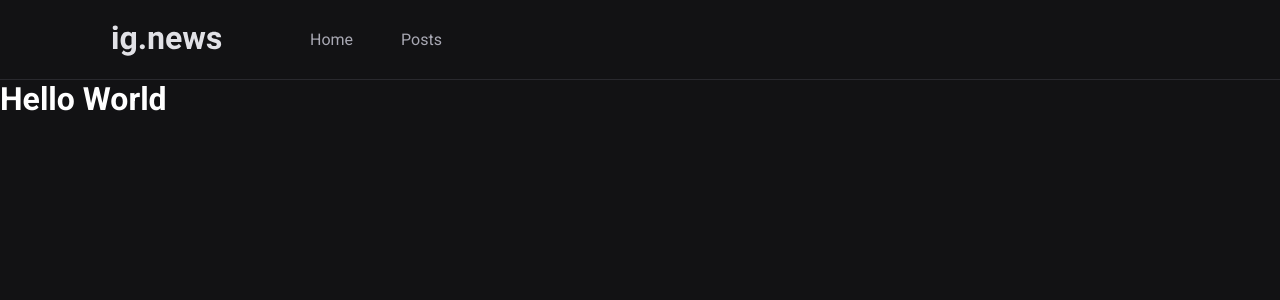
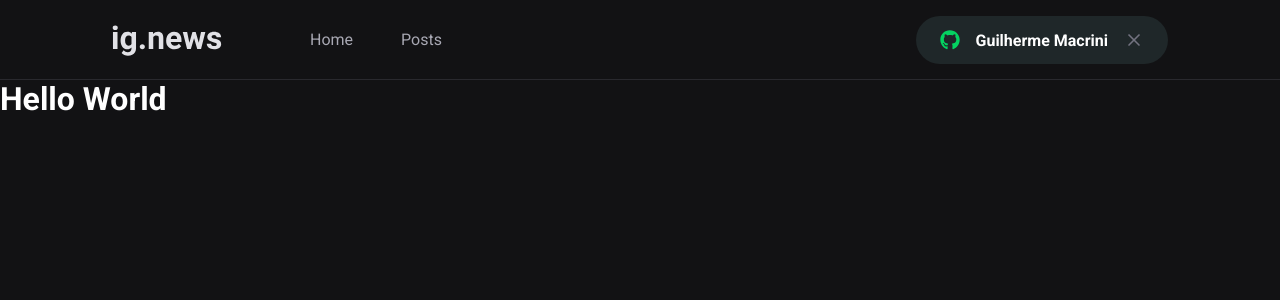
Before and after one commit to K4ME/ignews, a Next.js app: page / in a window 1280 px wide. Shown: the top 300 px of the page. Built offline with nearby package versions, Linux system fonts and the light colour scheme.

Commit message:
Creating signIn button component

```diff
--- a/package.json
+++ b/package.json
@@ -11,6 +11,7 @@
     "next": "12.0.9",
     "react": "17.0.2",
     "react-dom": "17.0.2",
+    "react-icons": "^4.3.1",
     "sass": "^1.49.0"
   },
   "devDependencies": {
--- a/src/Components/Header/index.tsx
+++ b/src/Components/Header/index.tsx
@@ -1,3 +1,4 @@
+import { SignInButton } from '../SignInButton';
 import styles from './styles.module.scss';
 
 export function Header(){
@@ -9,6 +10,8 @@
           <a className={styles.active}>Home</a>
           <a>Posts</a>
         </nav>
+
+        <SignInButton/>
       </div>
     </header>
   );
--- a/src/Components/Header/styles.module.scss
+++ b/src/Components/Header/styles.module.scss
@@ -51,4 +51,8 @@
       }
     }
   }
+
+  button {
+    margin-left: auto;
+  }
 }
--- /dev/null
+++ b/src/Components/SignInButton/index.tsx
@@ -0,0 +1,21 @@
+import {FaGithub} from 'react-icons/fa';
+import {FiX} from 'react-icons/fi';
+
+import styles from './styles.module.scss';
+
+export function SignInButton(){
+  const  isUserLoggedIn = true;
+
+  return isUserLoggedIn  ?(
+    <button type="button" className={styles.signInButton}>
+      <FaGithub color='#04d361'/>
+      Guilherme Macrini
+      <FiX color='#737380' className={styles.closeIcon} />
+    </button>
+  ) : (
+    <button type="button" className={styles.signInButton}>
+      <FaGithub color='#eba417'/>
+      Sign in with Github
+    </button>
+  )
+}
--- /dev/null
+++ b/src/Components/SignInButton/styles.module.scss
@@ -0,0 +1,33 @@
+.signInButton {
+  height: 3rem;
+  border-radius: 3rem;
+  background: var(--gray-850);
+  border: 0;
+  padding: 0 1.5rem;
+
+  display: flex;
+  align-items: center;
+  justify-content: center;
+
+  color: var(--white);
+  font-weight: bold;
+
+  svg {
+    width: 20px;
+    height: 20px;
+  }
+
+  svg:first-child {
+    margin-right: 1rem;
+  }
+
+  svg.closeIcon {
+    margin-left: 1rem;
+  }
+
+  transition: filter 0.2;
+
+  &:hover {
+    filter: brightness(0.8);
+  }
+}
--- a/src/styles/global.scss
+++ b/src/styles/global.scss
@@ -10,6 +10,7 @@
   --gray-100: #e1e1e6;
   --gray-300: #a8a8b3;
   --gray-800: #29292e;
+  --gray-850: #1f2729;
   --gray-900: #121214;
 
   --cyan-500: #61dafb;
```
Also changed, not shown: 1 other file (tests, documents, lock files or other folders).
